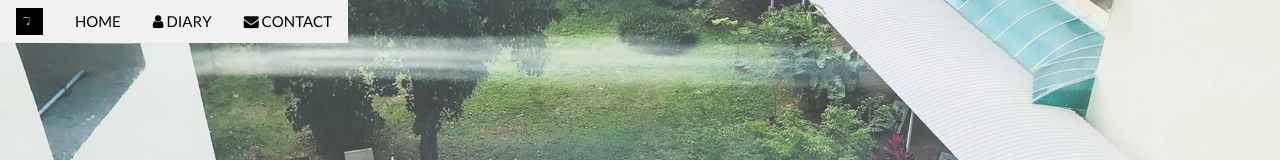
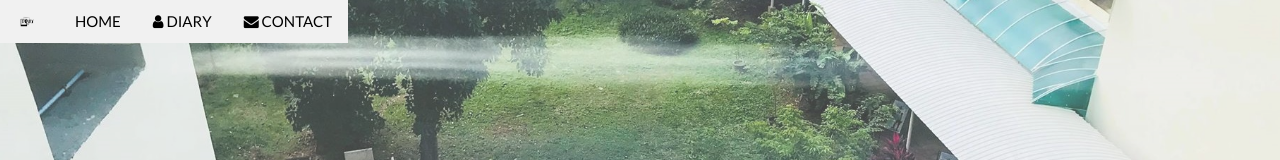
Before and after one commit to tanakrit69/project, a plain HTML site: page index.html in a window 1280 px wide. Shown: the top 160 px of the page. Drawn offline with nearby package versions, Linux system fonts and the light colour scheme; some packages are replaced by stand-ins of ours.

Commit message:
Update index.html

```diff
--- a/index.html
+++ b/index.html
@@ -55,7 +55,7 @@ body, html {
       <i class="fa fa-bars"></i>
     </a>
 
-    <img src="logo.jpg" class="w3-bar-item w3-light-grey" alt="Photo of Me" width="43" height="43">
+    <img src="logo.png" class="w3-bar-item w3-light-grey" alt="Photo of Me" width="43" height="43">
     <a href="#home" class="w3-bar-item w3-button w3-light-grey">HOME</a>
     <a href="#about" class="w3-bar-item w3-button w3-hide-small w3-light-grey"><i class="fa fa-user"></i> DIARY </a>
     <a href="#contact" class="w3-bar-item w3-button w3-hide-small w3-light-grey"><i class="fa fa-envelope"></i> CONTACT</a>
```
